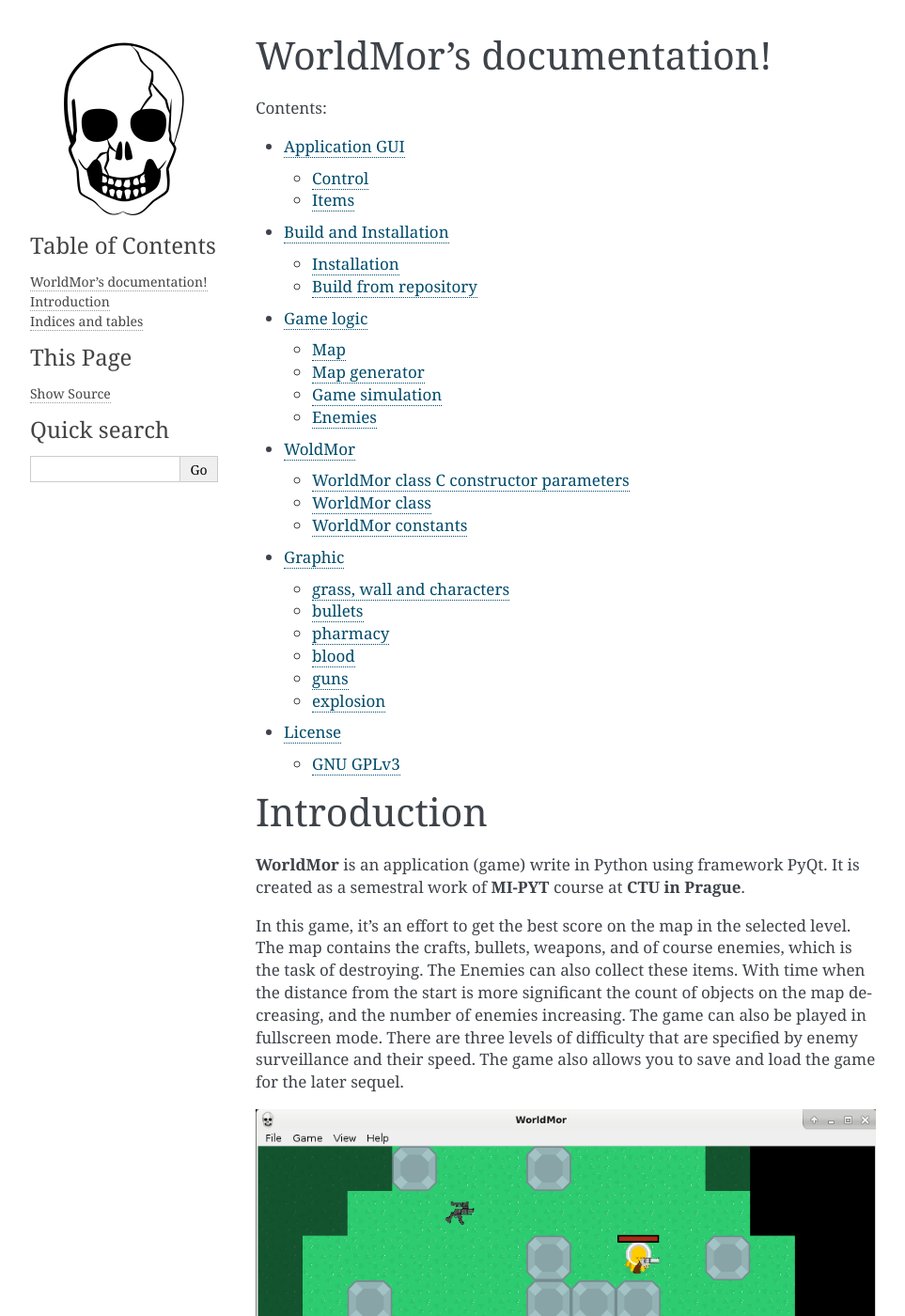
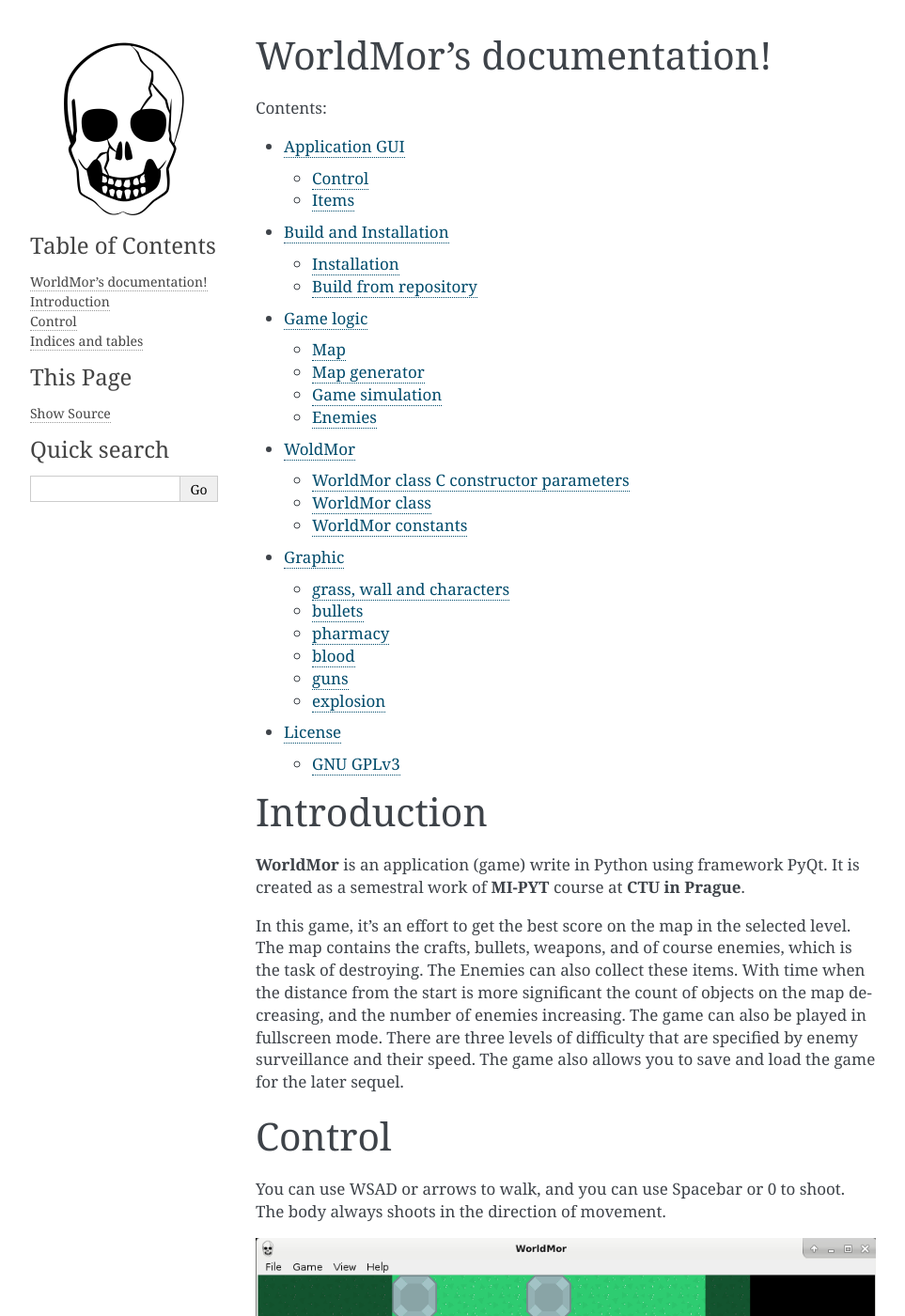
Before and after one commit to martilad/worldmor, a Sphinx documentation site: the page built from docs/index.rst, in a window 1280 px wide and 1400 px high. Shown: the whole window at 94% size, without its empty margins (148-1111 px from the left). Built offline with Sphinx 7.4.7, drawn with Linux system fonts in a browser that asks for light colours; the version number is read from the project's files by our own code.

Commit message:
add description to control the game

```diff
--- a/docs/index.rst
+++ b/docs/index.rst
@@ -31,6 +31,12 @@
 There are three levels of difficulty that are specified by enemy surveillance and their speed.
 The game also allows you to save and load the game for the later sequel.
 
+Control
+==========
+
+You can use WSAD or arrows to walk, and you can use Spacebar or 0 to shoot.
+The body always shoots in the direction of movement.
+
 
 .. image:: _static/example.png
 
```
Also changed, not shown: README.rst (+15 -2 lines).
